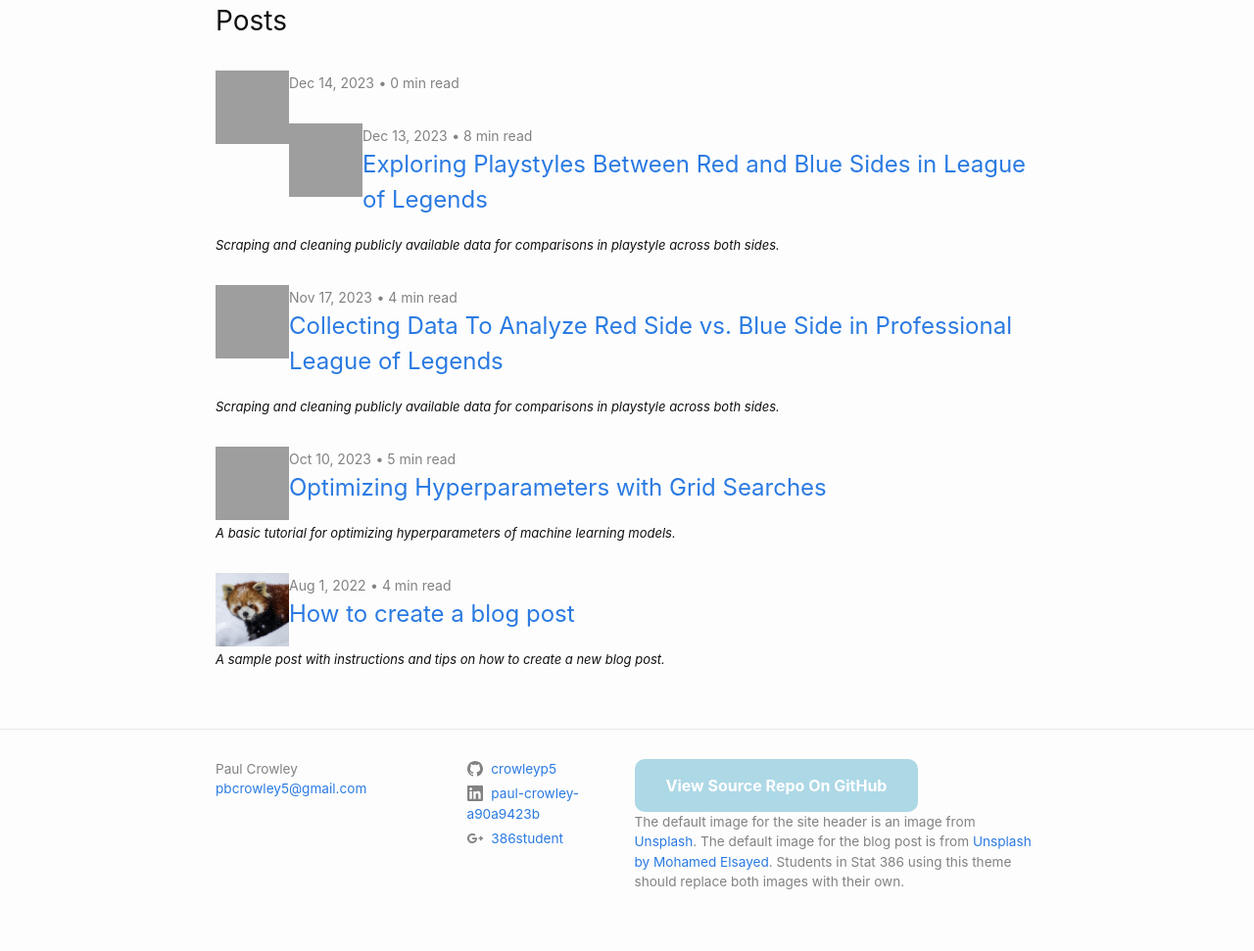
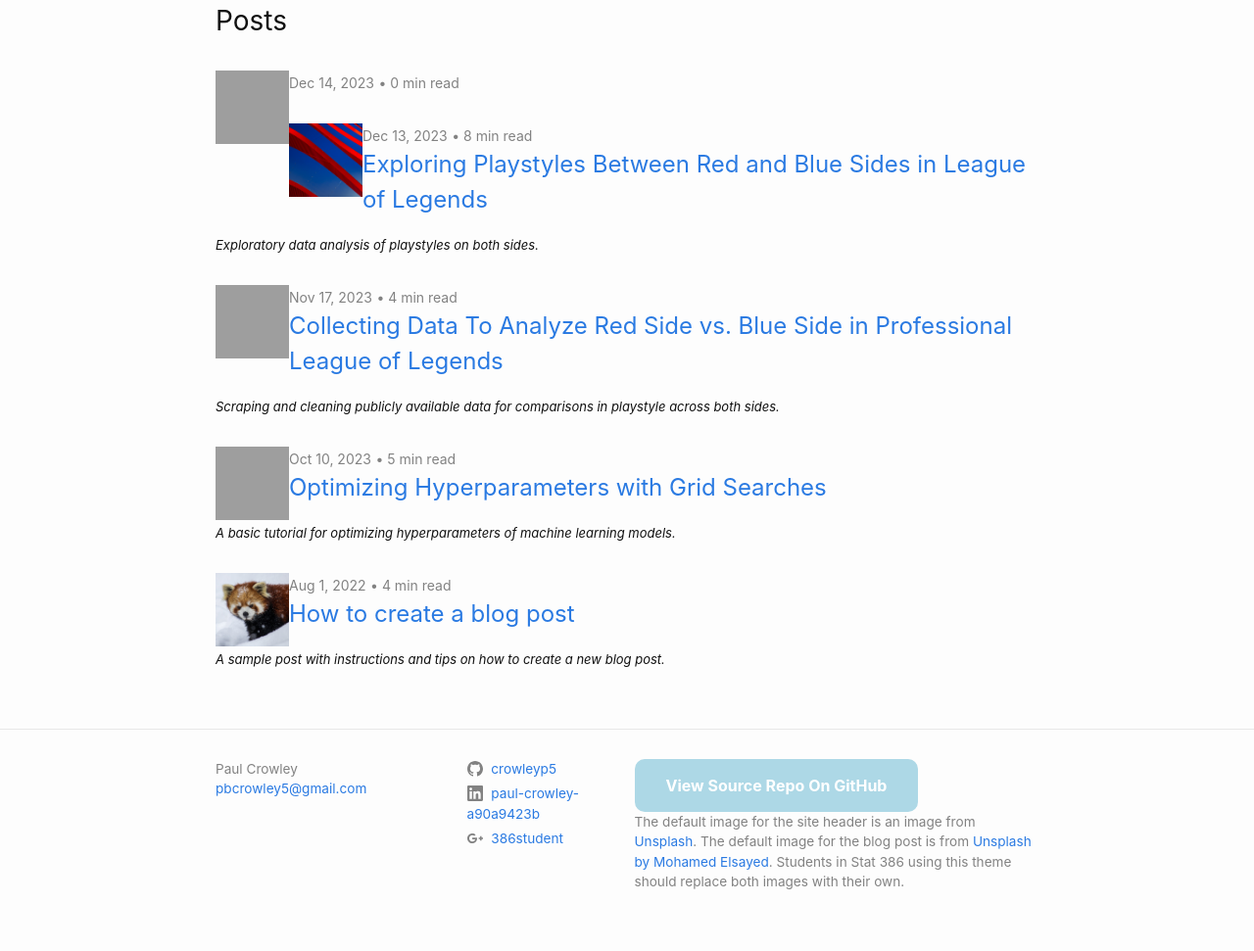
Before and after one commit to crowleyp5/crowleyp5blog, a Jekyll site: the page built from index.markdown, in a window 1280 px wide. Shown: the part 442-1413 px from the top of the page at 98% size. Built offline with Jekyll 4.4.1, drawn with Linux system fonts in a browser that asks for light colours; grey boxes are pictures that could not be loaded.

Commit message:
Update 2023-12-13-Exploring-Playstyles-Between-Red-and-Blue-Sides-in-League-of-Legends.md

```diff
--- a/_posts/2023-12-13-Exploring-Playstyles-Between-Red-and-Blue-Sides-in-League-of-Legends.md
+++ b/_posts/2023-12-13-Exploring-Playstyles-Between-Red-and-Blue-Sides-in-League-of-Legends.md
@@ -2,8 +2,8 @@
 layout: post
 title:  "Exploring Playstyles Between Red and Blue Sides in League of Legends"
 author: Paul Crowley
-description: "Scraping and cleaning publicly available data for comparisons in playstyle across both sides."
-image: /assets/images/red_blue.jpg
+description: "Exploratory data analysis of playstyles on both sides."
+image: /assets/images/red_blue2.jpg
 ---
 
 ### Preface
```
